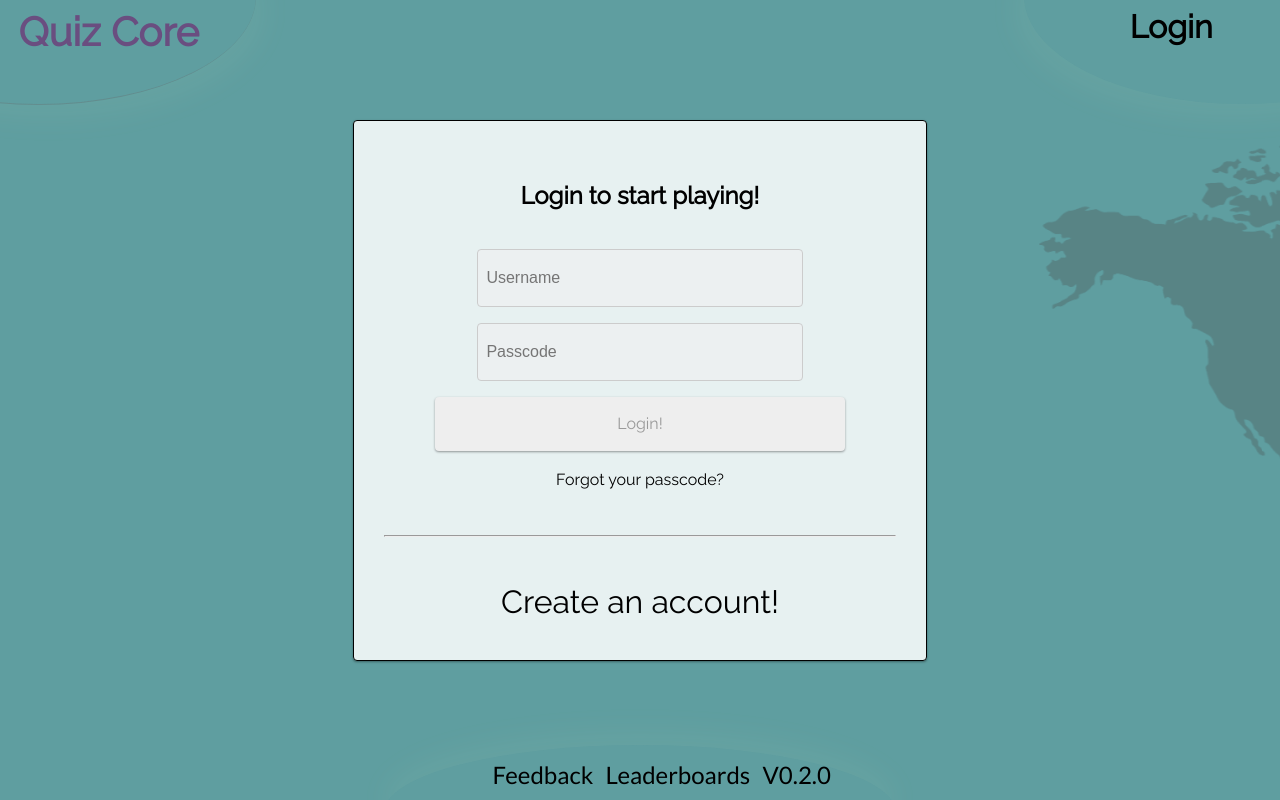
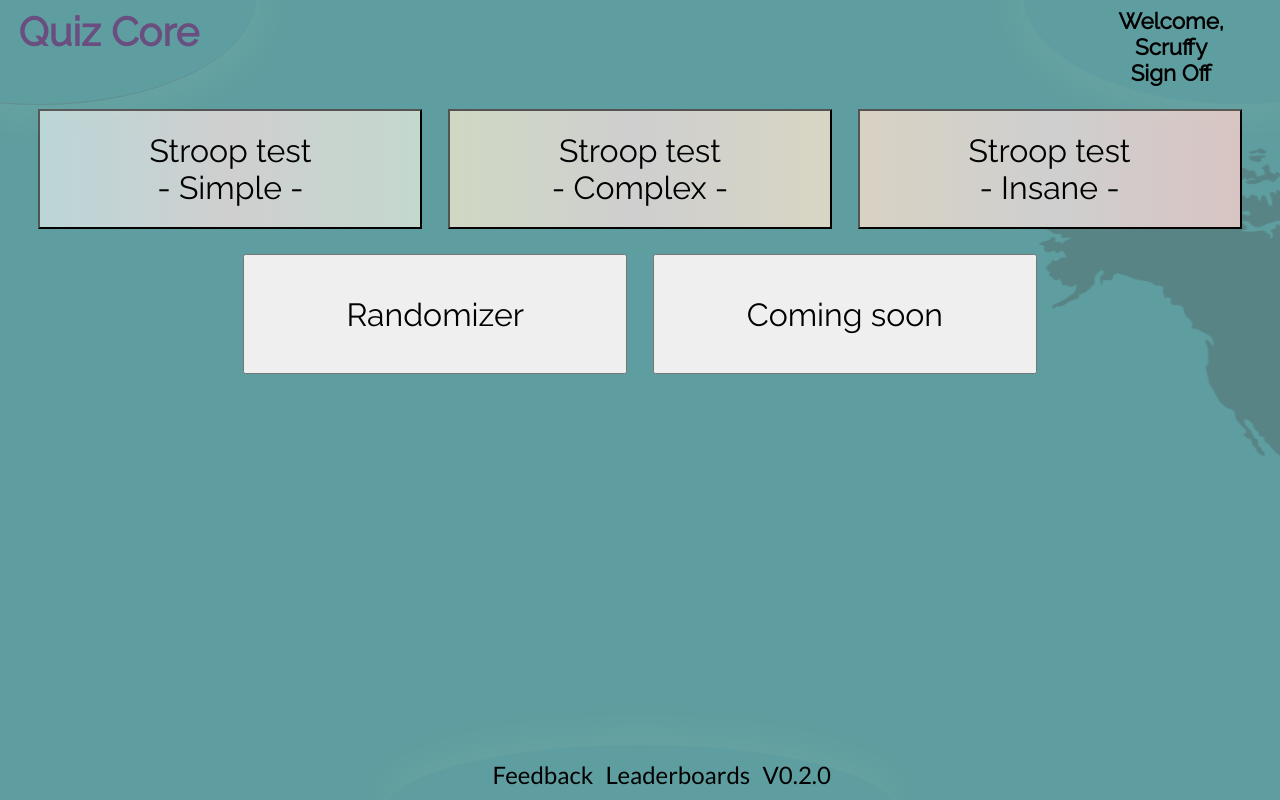
Before and after one commit to william-newman/quiz-core, an Angular app in the folder fe-trivia-ng/: page /quizzes in a window 1280 px wide. Before the commit this address led to /login. Built offline with nearby package versions, Linux system fonts and the light colour scheme.

Commit message:
Fixed some styling errors

```diff
--- a/fe-trivia-ng/src/app/app.component.html
+++ b/fe-trivia-ng/src/app/app.component.html
@@ -2,8 +2,8 @@
   <a class="link-btn main-banner-link" routerLink="/">{{ title }}</a>
   <span class="auth-float">
     <a *ngIf="!loggedIn" class="link-btn auth-banner-link" routerLink="/login">Login</a>
-    <div *ngIf="loggedIn" class="auth-banner-welcome">Welcome, {{ currentUsername }}</div>
-    <a *ngIf="loggedIn" (click)="logOff()" class="link-btn auth-banner-link" routerLink="/login">Sign Off</a>
+    <div *ngIf="loggedIn" class="auth-banner-welcome" id="small-text">Welcome, {{ currentUsername }}</div>
+    <a *ngIf="loggedIn" (click)="logOff()" class="link-btn auth-banner-link" id="small-text" routerLink="/login">Sign Off</a>
   </span>
 </div>
 
--- a/fe-trivia-ng/src/app/main/services/user.service.ts
+++ b/fe-trivia-ng/src/app/main/services/user.service.ts
@@ -8,16 +8,16 @@ import appConstants from './appConstants';
 export class UserService {
   dataArr = [];
   currentUser =
+  // {
+  //   id: null,
+  //   username: null,
+  //   role: null
+  // };
   {
-    id: null,
-    username: null,
-    role: null
+    id: 'dummy',
+    username: 'Scruffy',
+    role: 'ADMIN'
   };
-  // {
-  //   id: 'dummy',
-  //   username: 'Scruffy',
-  //   role: 'ADMIN'
-  // };
 
   constructor(private http: HttpClient) { }
 
--- a/fe-trivia-ng/src/app/main/start/start.component.css
+++ b/fe-trivia-ng/src/app/main/start/start.component.css
@@ -3,7 +3,7 @@
 }
 
 .big-button-contain {
-  border: solid 1px rgb(34, 81, 134);
+  /* border: solid 1px rgb(34, 81, 134); */
   text-align: center;
   align-content: center;
   margin: auto;
--- a/fe-trivia-ng/src/app/main/start/start.component.html
+++ b/fe-trivia-ng/src/app/main/start/start.component.html
@@ -1,15 +1,15 @@
 <div class="home-container">
   <div class="big-button-contain">
     <span class="btn-margin">
-      <button type="button" class="big-btn easy" routerLink="/stroop-easy">Stroop test<br /><br />- Simple -
+      <button type="button" class="big-btn easy" routerLink="/stroop-easy">Stroop test<br />- Simple -
       </button>
     </span>
     <span class="btn-margin">
-      <button type="button" class="big-btn medium" routerLink="/stroop-medium">Stroop test<br /><br />- Complex -
+      <button type="button" class="big-btn medium" routerLink="/stroop-medium">Stroop test<br />- Complex -
       </button>
     </span>
     <span class="btn-margin">
-      <button type="button" class="big-btn hard" routerLink="/stroop-hard">Stroop test<br /><br />- Insane -
+      <button type="button" class="big-btn hard" routerLink="/stroop-hard">Stroop test<br />- Insane -
       </button>
     </span>
   </div>
--- a/fe-trivia-ng/src/styles.css
+++ b/fe-trivia-ng/src/styles.css
@@ -72,3 +72,7 @@ div {
   display: inline-block;
   padding: 10px 2rem;
 }
+
+#small-text {
+  font-size: 1.4em;
+}
```
